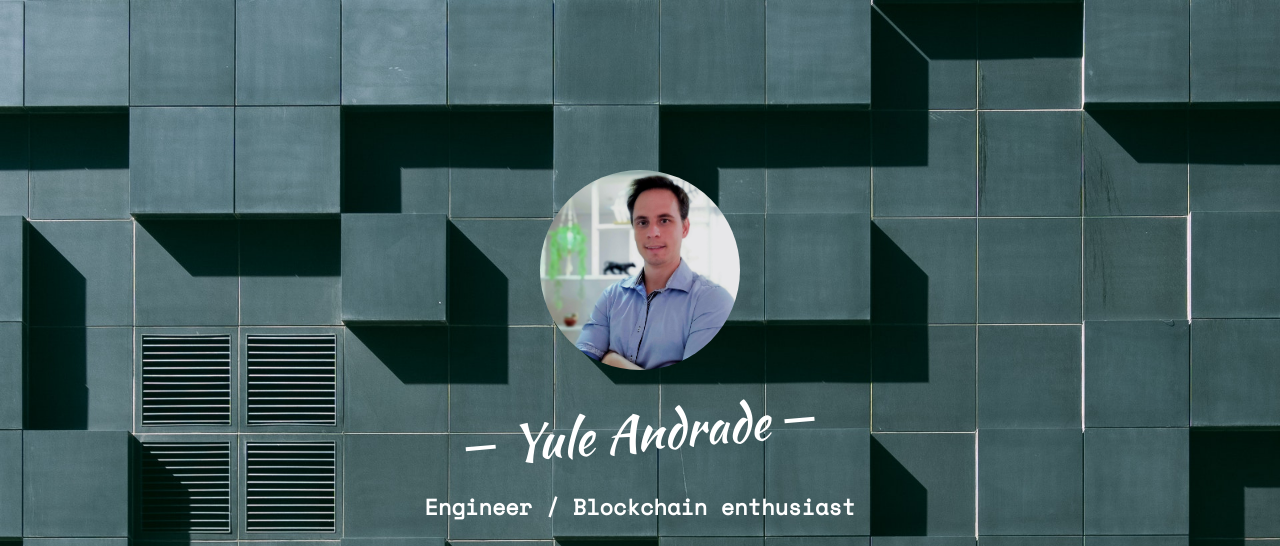
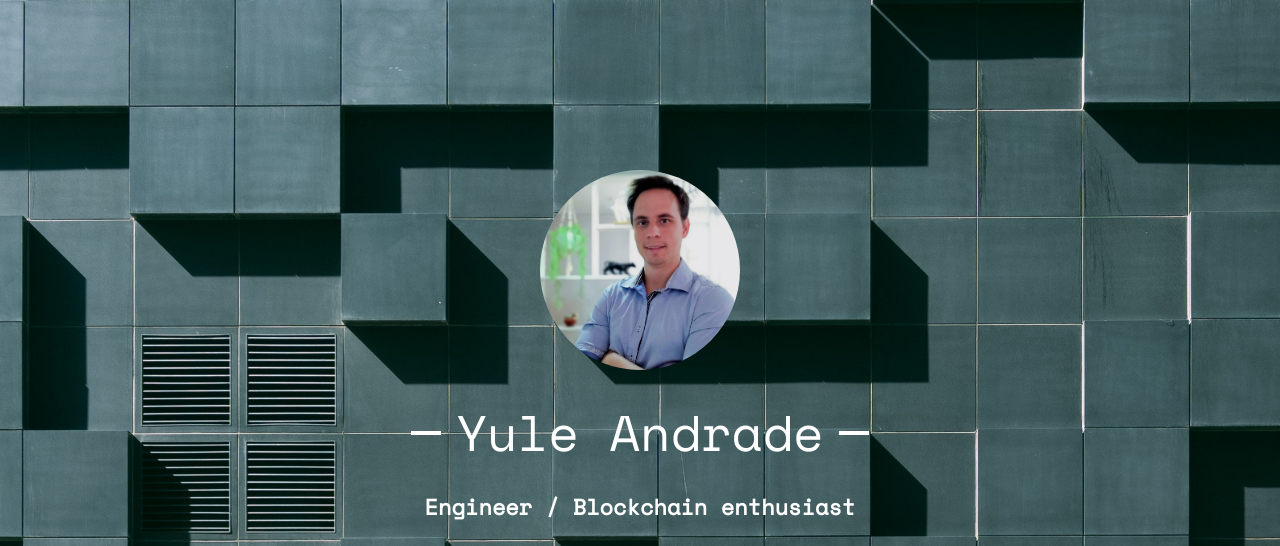
Before and after one commit to yulesa/yulesa.github.io, a plain HTML site: page index.html in a window 1280 px wide. Shown: the top 546 px of the page. Drawn offline with nearby package versions, Linux system fonts and the light colour scheme.

Commit message:
Add files via upload

```diff
--- a/css/style.css
+++ b/css/style.css
@@ -123,16 +123,11 @@ h1, h2, h3, h4, h5, h6, figure {
 }
 #fh5co-header .display-tc h1,
 .fh5co-cover .display-tc h1 {
-  font-family: "Kaushan Script", cursive;
+  font-family: "Space Mono", Arial, serif;
   margin-bottom: 30px;
   font-size: 50px;
   line-height: 1.3;
   font-weight: 300;
-  -webkit-transform: rotate(-5deg);
-  -moz-transform: rotate(-5deg);
-  -ms-transform: rotate(-5deg);
-  -o-transform: rotate(-5deg);
-  transform: rotate(-5deg);
 }
 #fh5co-header .display-tc h1 span,
 .fh5co-cover .display-tc h1 span {
```
